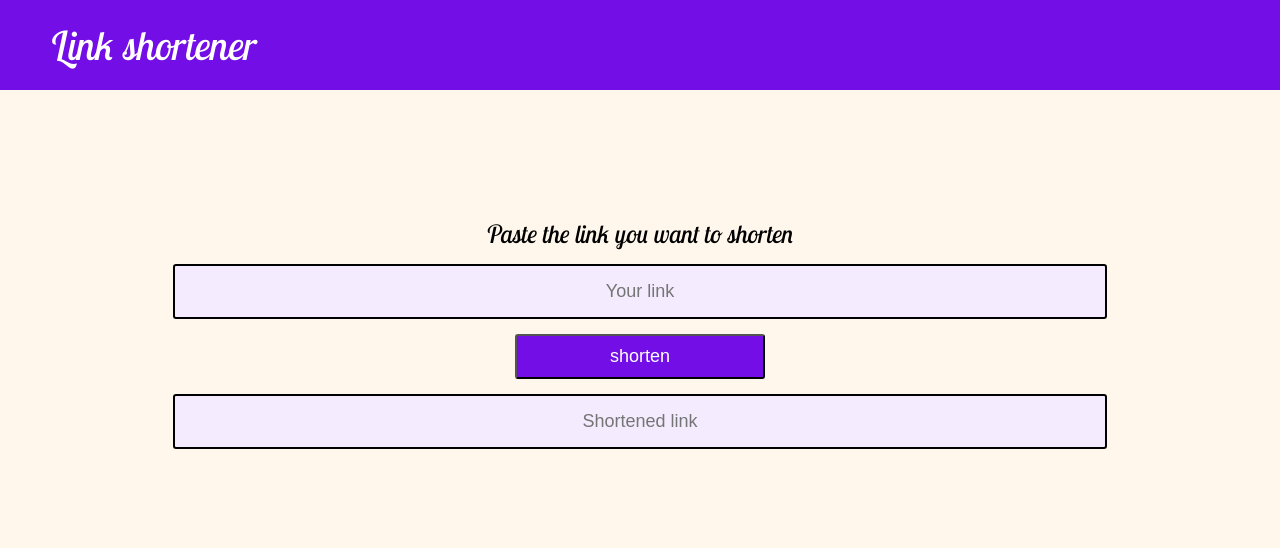
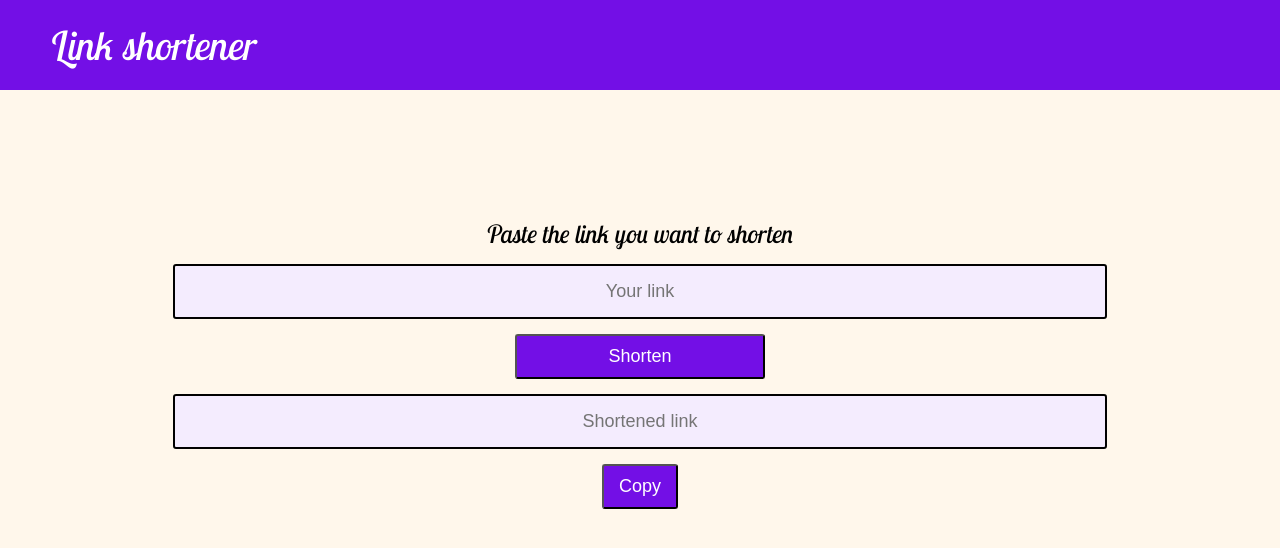
Before and after one commit to madzixxx/LinkShortenerWebsite, a React (Create React App) app in the folder link-shortener/: page / in a window 1280 px wide. Shown: the top 548 px of the page. Built offline with nearby package versions, Linux system fonts and the light colour scheme.

Commit message:
Added URL validation and copy button

```diff
--- a/link-shortener/package.json
+++ b/link-shortener/package.json
@@ -9,6 +9,7 @@
     "react": "^17.0.2",
     "react-dom": "^17.0.2",
     "react-scripts": "4.0.3",
+    "valid-url": "^1.0.9",
     "web-vitals": "^1.1.2"
   },
   "scripts": {
--- a/link-shortener/public/styles.css
+++ b/link-shortener/public/styles.css
@@ -44,3 +44,7 @@ button{
     color: white;
     border-radius: 3px;
 }
+
+#copy{
+    width: auto;
+}
--- a/link-shortener/src/components/Shortener.jsx
+++ b/link-shortener/src/components/Shortener.jsx
@@ -1,4 +1,5 @@
 import React, { useState } from "react";
+var validUrl = require('valid-url');
 
 function Shortener(){
 
@@ -12,10 +13,12 @@ function Shortener(){
     }
 
     function handleClick(event){
+
         const inputLink=event.target.value;
         setLink(inputLink);
 
-        fetch("https://api-ssl.bitly.com/v4/shorten", {
+        if (validUrl.isUri(link)){
+            fetch("https://api-ssl.bitly.com/v4/shorten", {
                 method: 'POST',
                 headers: {
                     'Content-Type': 'application/json',
@@ -24,16 +27,30 @@ function Shortener(){
                 body: JSON.stringify({long_url: link})
             }).then(response => response.json())
             .then(data => setNewLink(data.link));
+            setLink(link);
+        } else {
+            setLink(link);
+            setNewLink("Imput is not an URL");
+        }
+    }
 
-            setLink(link);
+    function copyToClipboard(){
+        var copyText = document.getElementById("newURL");
+
+        /* Select the text field */
+        copyText.select();
+
+        /* Copy the text inside the text field */
+        navigator.clipboard.writeText(copyText.value);
     }
 
     return(
         <div className="container">
             <p>Paste the link you want to shorten</p>
             <input placeholder="Your link" name="inputLink" onChange={handleChange} value={link}></input>
-            <button onClick={handleClick}>shorten</button>
-            <input placeholder="Shortened link" name="outputLink" disabled value={newLink}></input>
+            <button onClick={handleClick}>Shorten</button>
+            <input placeholder="Shortened link" name="outputLink" id="newURL" disabled value={newLink}></input>
+            <button id="copy" onClick={copyToClipboard}>Copy</button>
         </div>
 
     );
```
Also changed, not shown: 1 other file (tests, documents, lock files or other folders).
